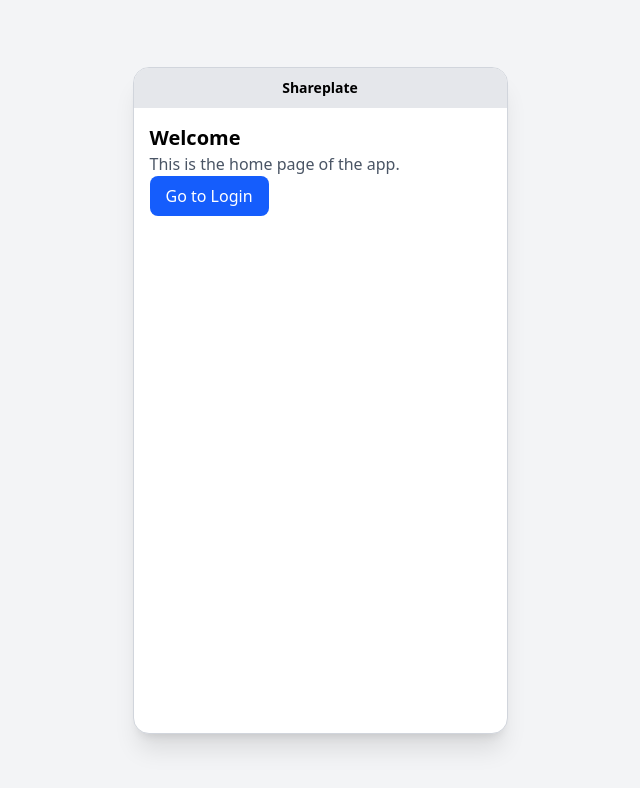
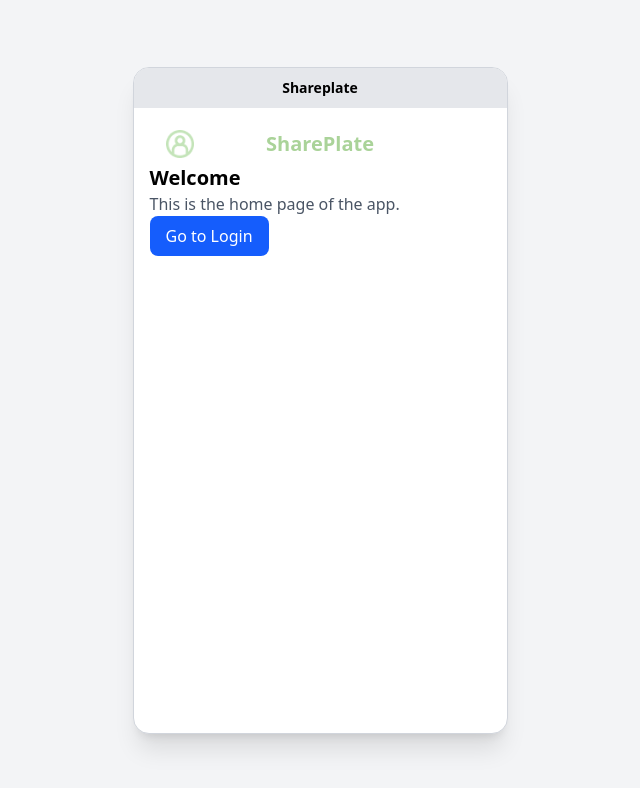
Before and after one commit to jennify1/plate2plate-app, a React (Vite) app: page /home in a window 1280 px wide. Shown: the top 788 px of the page, without its empty margins (320-960 px from the left). Built offline with nearby package versions, Linux system fonts and the light colour scheme.

Commit message:
Header and logo

```diff
--- /dev/null
+++ b/src/components/Header.jsx
@@ -0,0 +1,15 @@
+import React from 'react'
+import HeaderIcon from '../assets/HeaderIcon.png'
+
+export const Header = () => (
+  <header className="relative flex items-center h-10">
+    <img
+      src={HeaderIcon}
+      alt="SharePlate logo"
+      className="absolute left-4 w-7 h-7"
+    />
+    <h1 className="mx-auto text-xl font-semibold text-[#AAD399]">
+      SharePlate
+    </h1>
+  </header>
+)
--- a/src/pages/HomePage.jsx
+++ b/src/pages/HomePage.jsx
@@ -1,8 +1,11 @@
 import PhoneFrame from "../components/PhoneFrame";
 import { Link } from 'react-router-dom';
+import { Header } from "../components/Header";
+
 export const HomePage = () => {
   return (
     <PhoneFrame>
+      <Header />
       <h1 className="text-xl font-bold">Welcome</h1>
       <p className="text-gray-600">This is the home page of the app.</p>
       <Link
```
Also changed, not shown: src/assets/HeaderIcon.png (added).
